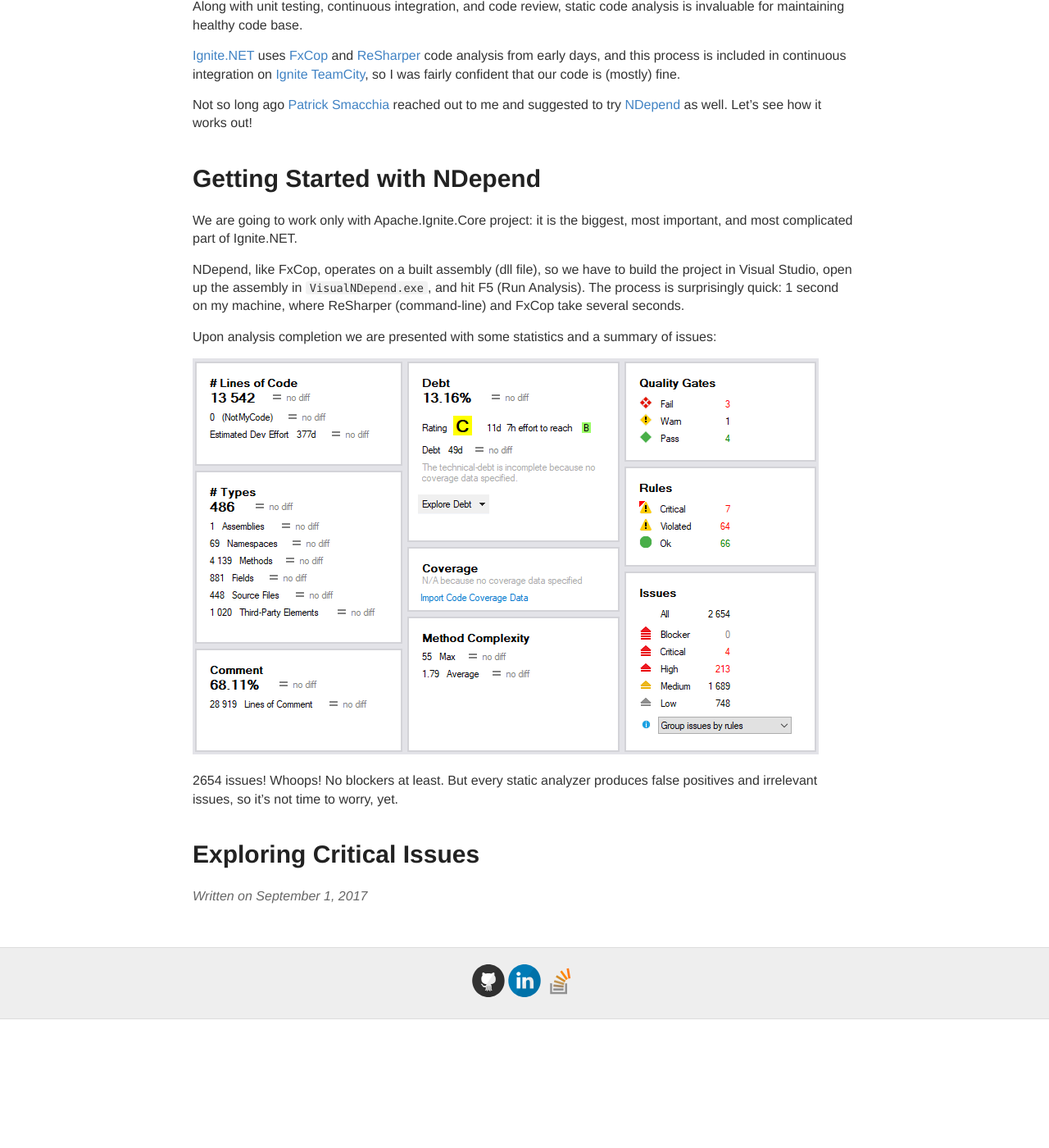
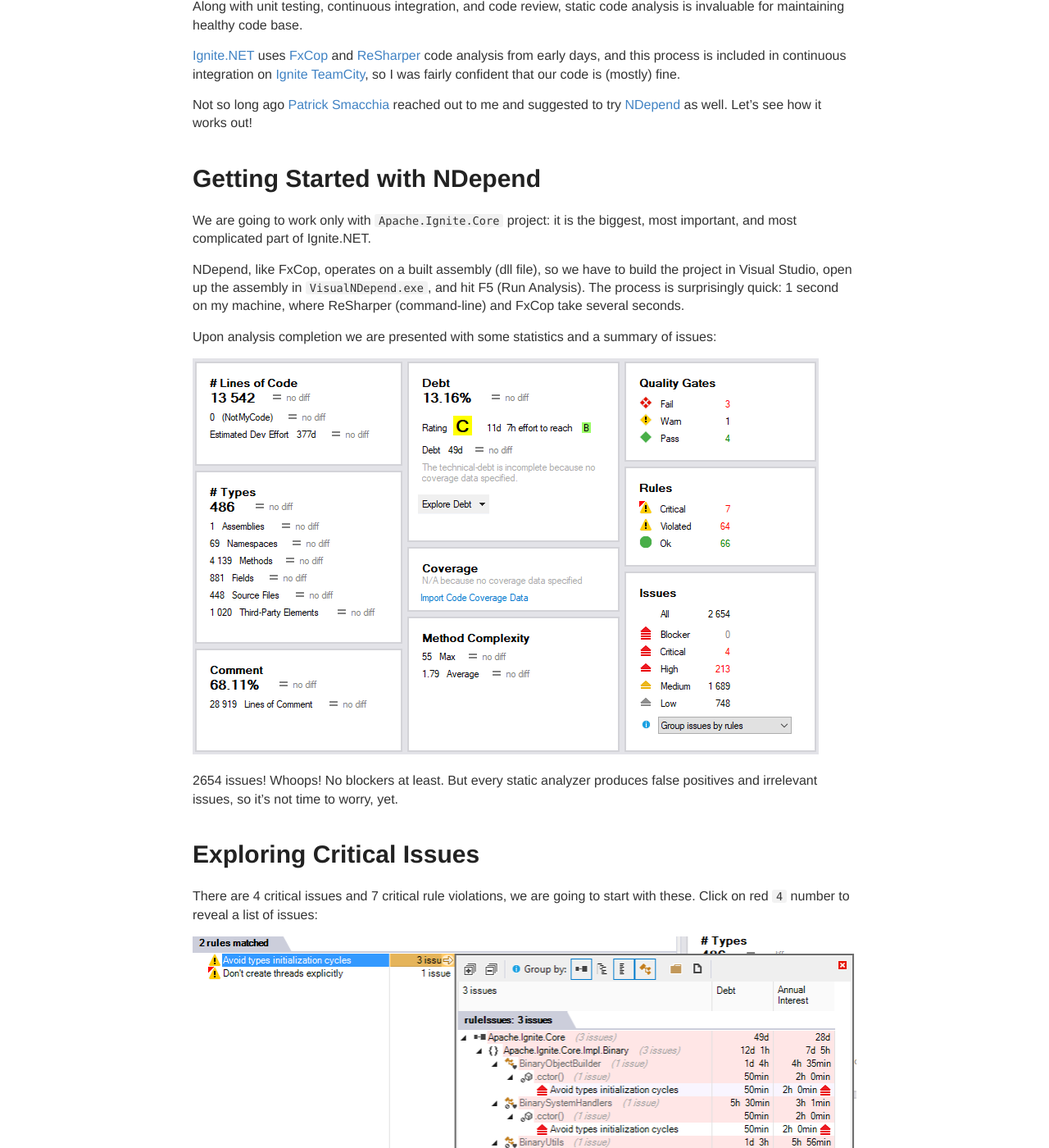
Before and after one commit to ptupitsyn/ptupitsyn.github.io, a Jekyll site: the page built from _posts/2017-09-01-Ignite-NDepend.md, in a window 1280 px wide and 1400 px high, scrolled down 372 px. Shown: the whole window at 82% size. Built offline with Jekyll 4.4.1, drawn with Linux system fonts in a browser that asks for light colours; comment, search, counter and statistics services are not loaded; before the commit the page ends 1615 px from its top, so only the background shows below that.

Commit message:
Critical issues

```diff
--- a/_posts/2017-09-01-Ignite-NDepend.md
+++ b/_posts/2017-09-01-Ignite-NDepend.md
@@ -13,7 +13,7 @@
 
 # Getting Started with NDepend
 
-We are going to work only with Apache.Ignite.Core project: it is the biggest, most important, and most complicated part of Ignite.NET.
+We are going to work only with `Apache.Ignite.Core` project: it is the biggest, most important, and most complicated part of Ignite.NET.
 
 NDepend, like FxCop, operates on a built assembly (dll file), so we have to build the project in Visual Studio,
 open up the assembly in `VisualNDepend.exe`, and hit F5 (Run Analysis). The process is surprisingly quick: 1 second on my machine,
@@ -27,3 +27,8 @@
 But every static analyzer produces false positives and irrelevant issues, so it's not time to worry, yet.
 
 # Exploring Critical Issues
+
+There are 4 critical issues and 7 critical rule violations, we are going to start with these.
+Click on red `4` number to reveal a list of issues:
+
+![NDepend Critical Issues](../images/NDepend/criticals.png)
```
Also changed, not shown: images/NDepend/criticals.png (added).
